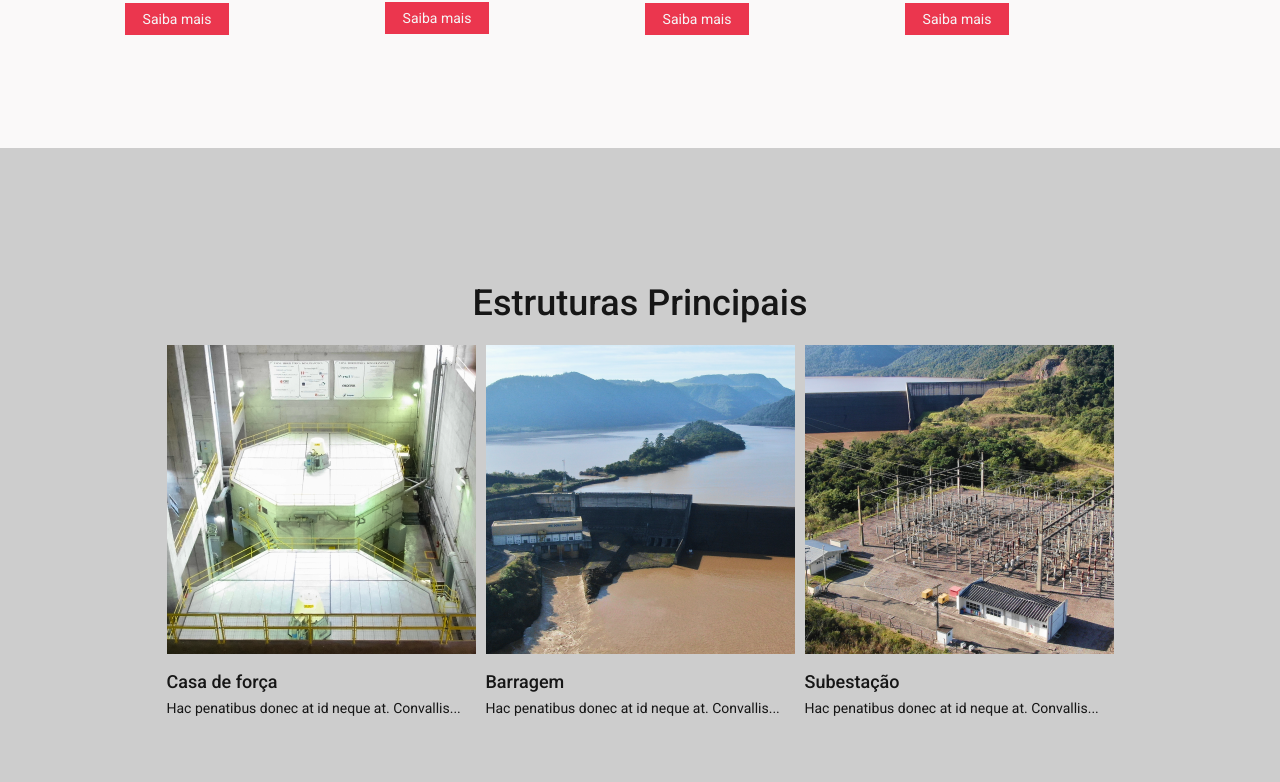
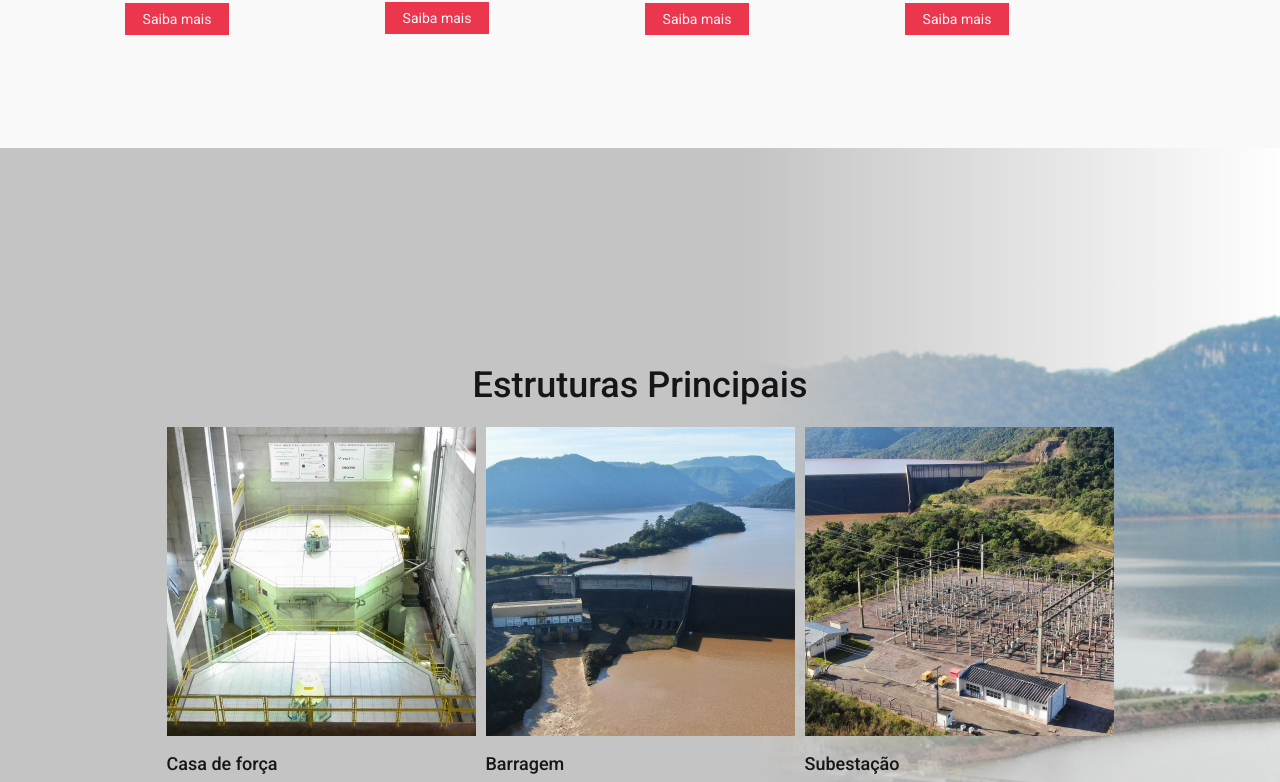
Before and after one commit to nicolas-sch/dfesa, a React (Create React App) app: page / in a window 1280 px wide. Shown: the part 2511-3293 px from the top of the page. Built offline with nearby package versions, Linux system fonts and the light colour scheme.

Commit message:
BG big numbers inserted

```diff
--- a/src/components/bignumbers.js
+++ b/src/components/bignumbers.js
@@ -3,6 +3,7 @@ import '../styles/scss/main.css';
 import Big1 from '../assets/Big_Image1_desk.png';
 import Big2 from '../assets/Big_Image2_desk.png';
 import Big3 from '../assets/Big_Image3_desk.png';
+import BGEstruturas from '../assets/BG_estruturas_desk.png';
 
 export class BigNumbers extends React.Component {
 
@@ -10,6 +11,11 @@ export class BigNumbers extends React.Component {
     return (
       <div>
         <section className="big">
+            <div className="big_layer"></div>
+            <div className="big_bg">
+                <img src={BGEstruturas} alt="BG Estruturas"/>
+            </div>
+
             <div className="big_container1">
                 <div className="big_text">
                     <h4>Estruturas Principais</h4>
--- a/src/styles/scss/_bigNumbers.scss
+++ b/src/styles/scss/_bigNumbers.scss
@@ -1,16 +1,32 @@
 .big {
     width: 100%;
-    height: auto;
+    height: 1375px;
     display: flex;
     flex-direction: column;
     align-items: center;
     justify-content: center;
-    background: #CDCDCD;
+    // background: #CDCDCD;
     // background: url(../../assets/BG_Big_Container1_desk.png);
     // background-repeat: no-repeat;
     // background-size: contain;
     // background-position: right;
     // background-size: contain;
+    .big_layer {
+        position: absolute;
+        width: 100%;
+        height: 1375px;
+        background: linear-gradient(90deg, #C4C4C4 58.33%, rgba(196, 196, 196, 0) 100%);
+        z-index: 100;
+    }
+    .big_bg {
+        height: 1375px;
+        position: absolute;
+        right: 0;
+        img {
+            height: 100%;
+        }
+    }
+
     .big_container1 {
         width: 100%;
         display: flex;
@@ -21,6 +37,7 @@
         margin: 0 auto;
         position: relative;
         padding-top: 134px;
+        z-index: 101;
         .big_text {
           width: 100%;
           display: flex;
--- a/src/styles/scss/_casaForca.scss
+++ b/src/styles/scss/_casaForca.scss
@@ -9,7 +9,7 @@
         position: absolute;
         width: 100%;
         height: 458px;
-        background: linear-gradient(270deg, #4E4E4E 70%, rgba(107, 97, 97, 0) 150%);
+        background: linear-gradient(270deg, #4E4E4E 75%, rgba(107, 97, 97, 0) 150%);
         z-index: 100;
     }
     .casa_bg {
--- a/src/styles/scss/_reservatorio.scss
+++ b/src/styles/scss/_reservatorio.scss
@@ -9,7 +9,7 @@
         position: absolute;
         width: 100%;
         height: 458px;
-        background: linear-gradient(90deg, #233376 60.42%, rgba(35, 51, 118, 0) 100%);
+        background: linear-gradient(90deg, #233376 70.42%, rgba(35, 51, 118, 0) 100%);
         z-index: 100;
     }
     .reservatorio_bg {
--- a/src/styles/scss/_subestacao.scss
+++ b/src/styles/scss/_subestacao.scss
@@ -9,7 +9,7 @@
         position: absolute;
         width: 100%;
         height: 458px;
-        background: linear-gradient(270deg, #4E4E4E 70%, rgba(107, 97, 97, 0) 150%);
+        background: linear-gradient(270deg, #4E4E4E 75%, rgba(107, 97, 97, 0) 150%);
         z-index: 100;
     }
     .subestacao_bg {
--- a/src/styles/scss/main.css
+++ b/src/styles/scss/main.css
@@ -613,21 +613,39 @@ html {
 
 .big {
   width: 100%;
-  height: auto;
-  display: -webkit-box;
-  display: -ms-flexbox;
-  display: flex;
-  -webkit-box-orient: vertical;
-  -webkit-box-direction: normal;
-      -ms-flex-direction: column;
-          flex-direction: column;
-  -webkit-box-align: center;
-      -ms-flex-align: center;
-          align-items: center;
-  -webkit-box-pack: center;
-      -ms-flex-pack: center;
-          justify-content: center;
-  background: #CDCDCD;
+  height: 1375px;
+  display: -webkit-box;
+  display: -ms-flexbox;
+  display: flex;
+  -webkit-box-orient: vertical;
+  -webkit-box-direction: normal;
+      -ms-flex-direction: column;
+          flex-direction: column;
+  -webkit-box-align: center;
+      -ms-flex-align: center;
+          align-items: center;
+  -webkit-box-pack: center;
+      -ms-flex-pack: center;
+          justify-content: center;
+}
+
+.big .big_layer {
+  position: absolute;
+  width: 100%;
+  height: 1375px;
+  background: -webkit-gradient(linear, left top, right top, color-stop(58.33%, #C4C4C4), to(rgba(196, 196, 196, 0)));
+  background: linear-gradient(90deg, #C4C4C4 58.33%, rgba(196, 196, 196, 0) 100%);
+  z-index: 100;
+}
+
+.big .big_bg {
+  height: 1375px;
+  position: absolute;
+  right: 0;
+}
+
+.big .big_bg img {
+  height: 100%;
 }
 
 .big .big_container1 {
@@ -649,6 +667,7 @@ html {
   margin: 0 auto;
   position: relative;
   padding-top: 134px;
+  z-index: 101;
 }
 
 .big .big_container1 .big_text {
@@ -1217,8 +1236,8 @@ html {
   position: absolute;
   width: 100%;
   height: 458px;
-  background: -webkit-gradient(linear, right top, left top, color-stop(70%, #4E4E4E), color-stop(150%, rgba(107, 97, 97, 0)));
-  background: linear-gradient(270deg, #4E4E4E 70%, rgba(107, 97, 97, 0) 150%);
+  background: -webkit-gradient(linear, right top, left top, color-stop(75%, #4E4E4E), color-stop(150%, rgba(107, 97, 97, 0)));
+  background: linear-gradient(270deg, #4E4E4E 75%, rgba(107, 97, 97, 0) 150%);
   z-index: 100;
 }
 
@@ -1433,8 +1452,8 @@ html {
   position: absolute;
   width: 100%;
   height: 458px;
-  background: -webkit-gradient(linear, left top, right top, color-stop(60.42%, #233376), to(rgba(35, 51, 118, 0)));
-  background: linear-gradient(90deg, #233376 60.42%, rgba(35, 51, 118, 0) 100%);
+  background: -webkit-gradient(linear, left top, right top, color-stop(70.42%, #233376), to(rgba(35, 51, 118, 0)));
+  background: linear-gradient(90deg, #233376 70.42%, rgba(35, 51, 118, 0) 100%);
   z-index: 100;
 }
 
@@ -1588,8 +1607,8 @@ html {
   position: absolute;
   width: 100%;
   height: 458px;
-  background: -webkit-gradient(linear, right top, left top, color-stop(70%, #4E4E4E), color-stop(150%, rgba(107, 97, 97, 0)));
-  background: linear-gradient(270deg, #4E4E4E 70%, rgba(107, 97, 97, 0) 150%);
+  background: -webkit-gradient(linear, right top, left top, color-stop(75%, #4E4E4E), color-stop(150%, rgba(107, 97, 97, 0)));
+  background: linear-gradient(270deg, #4E4E4E 75%, rgba(107, 97, 97, 0) 150%);
   z-index: 100;
 }
 
```
Also changed, not shown: src/assets/BG_estruturas_desk.png (added), 1 other file (tests, documents, lock files or other folders).
